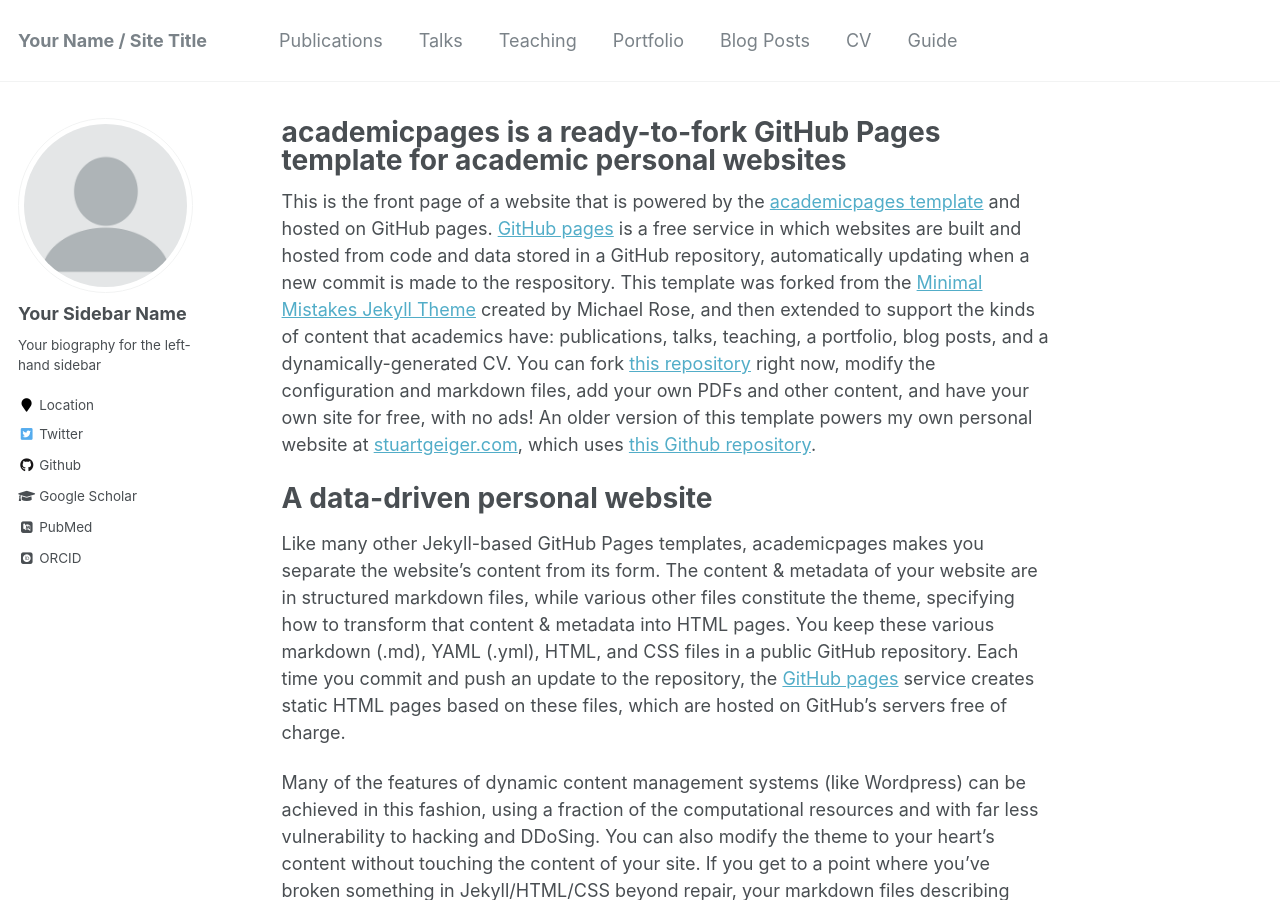
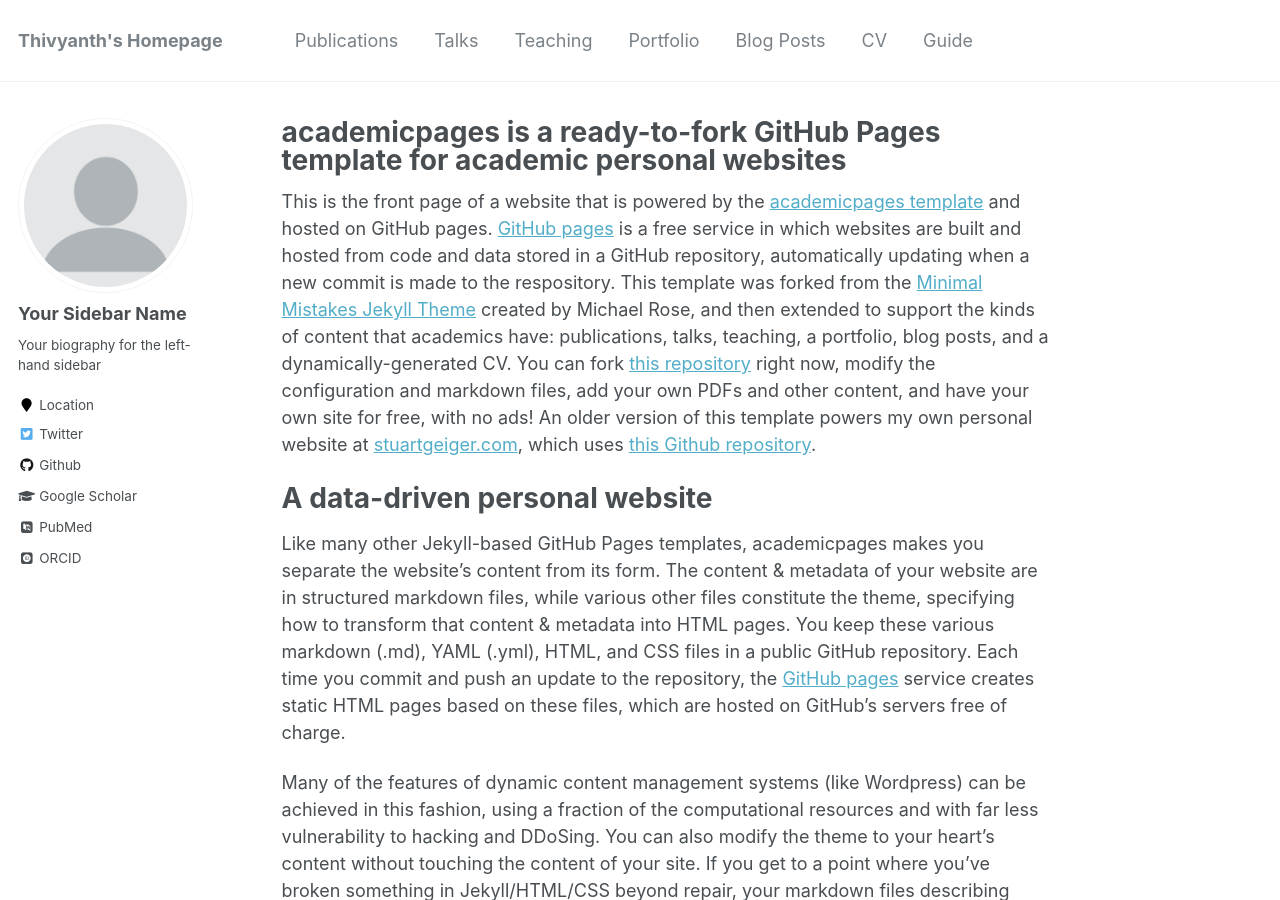
Before and after one commit to thivyanth/thivyanth.github.io, a Jekyll site: the page built from _pages/about.md, in a window 1280 px wide and 900 px high. Built offline with Jekyll 4.4.1, drawn with Linux system fonts in a browser that asks for light colours; some web fonts are replaced.

Commit message:
Update _config.yml

```diff
--- a/_config.yml
+++ b/_config.yml
@@ -7,7 +7,7 @@
 
 # Site Settings
 locale                   : "en-US"
-title                    : "Your Name / Site Title"
+title                    : "Thivyanth's Homepage"
 title_separator          : "-"
 name                     : &name "Thivyanth Venkateswaran"
 description              : &description "personal description"
```
